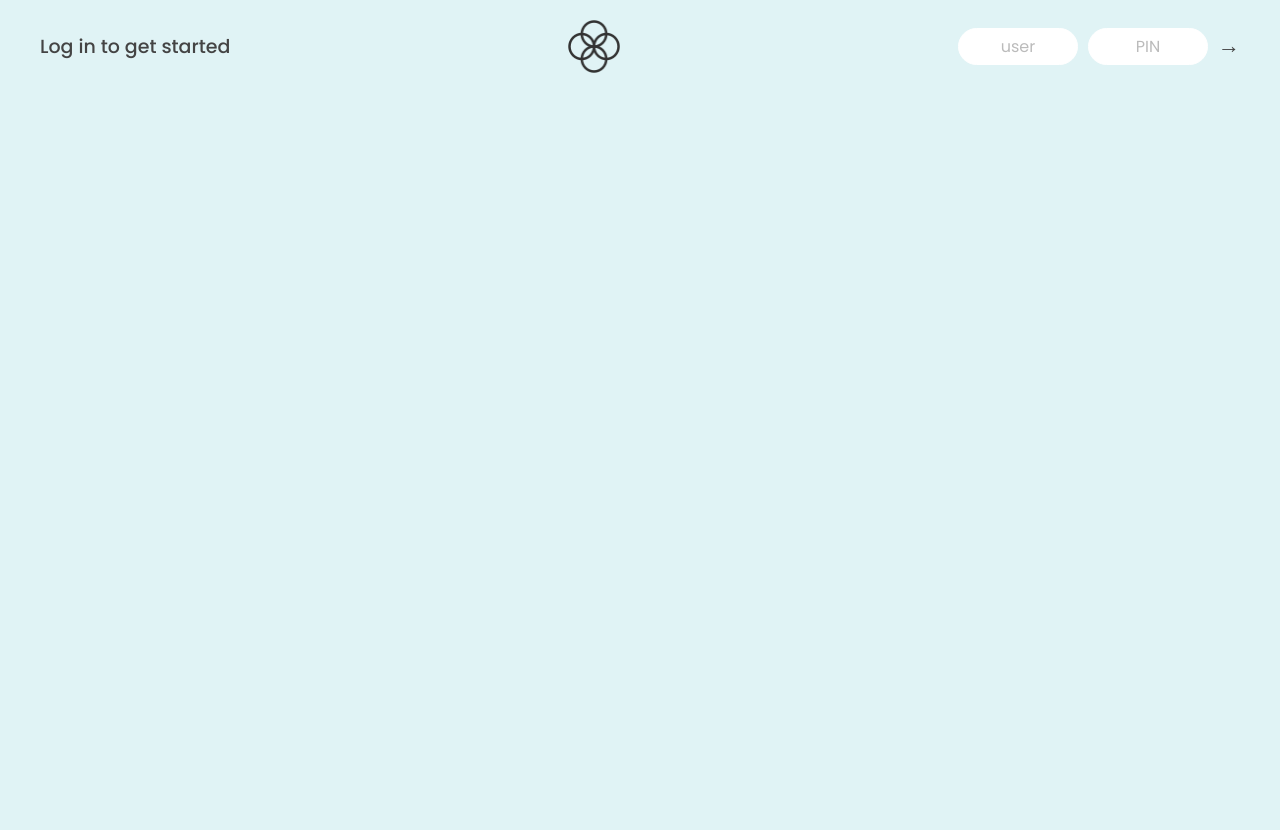
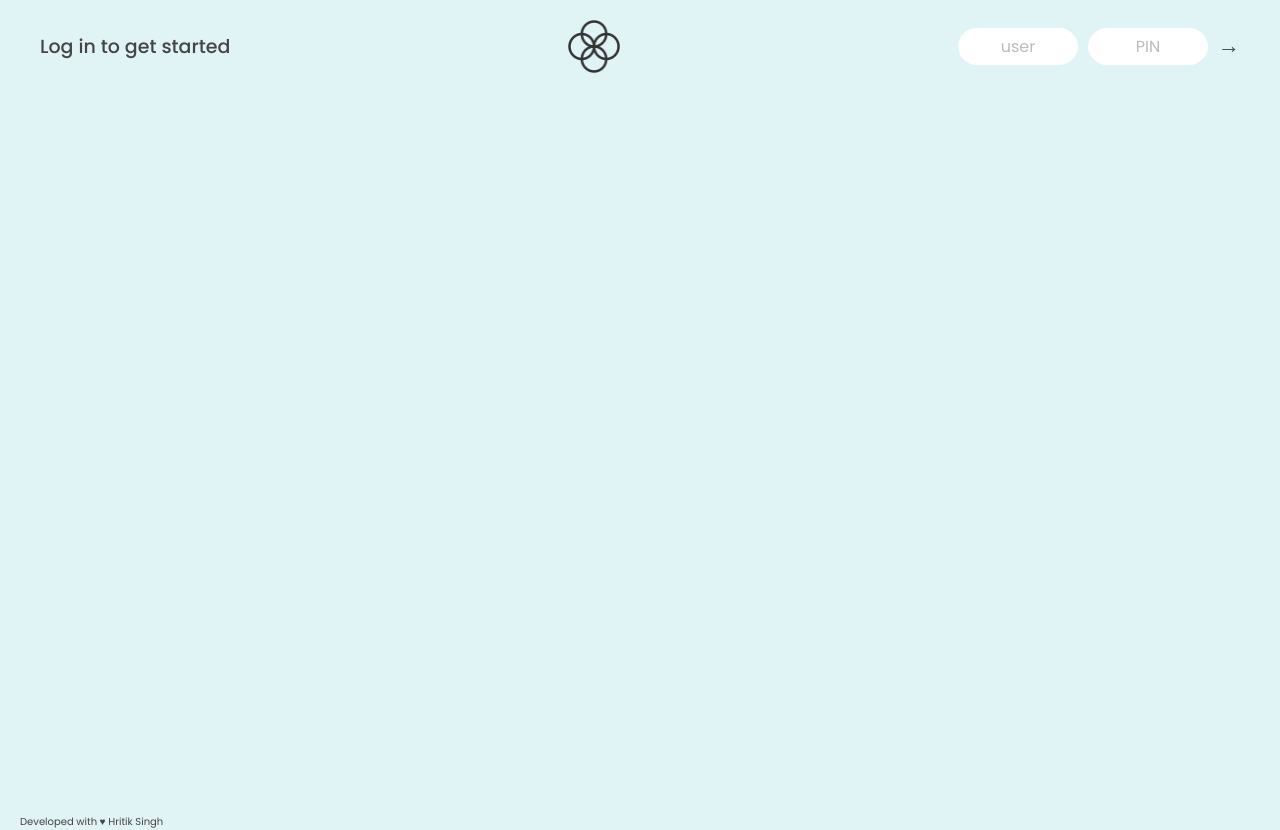
Before and after one commit to hritikd3/Bankify-project, a plain HTML site: page index.html in a window 1280 px wide. Before the commit the page ends 800 px from the top, so only its background shows below. Drawn offline with Linux system fonts and the light colour scheme.

Commit message:
updation

```diff
--- a/index.html
+++ b/index.html
@@ -119,9 +119,9 @@
       </p>
     </main>
 
-    <!-- <footer>
-      &copy; by Jonas Schmedtmann. Don't claim as your own :)
-    </footer> -->
+    <footer class="footer">
+      Developed with &hearts; Hritik Singh
+    </footer>
 
     <script src="/js/script.js"></script>
   </body>
```
